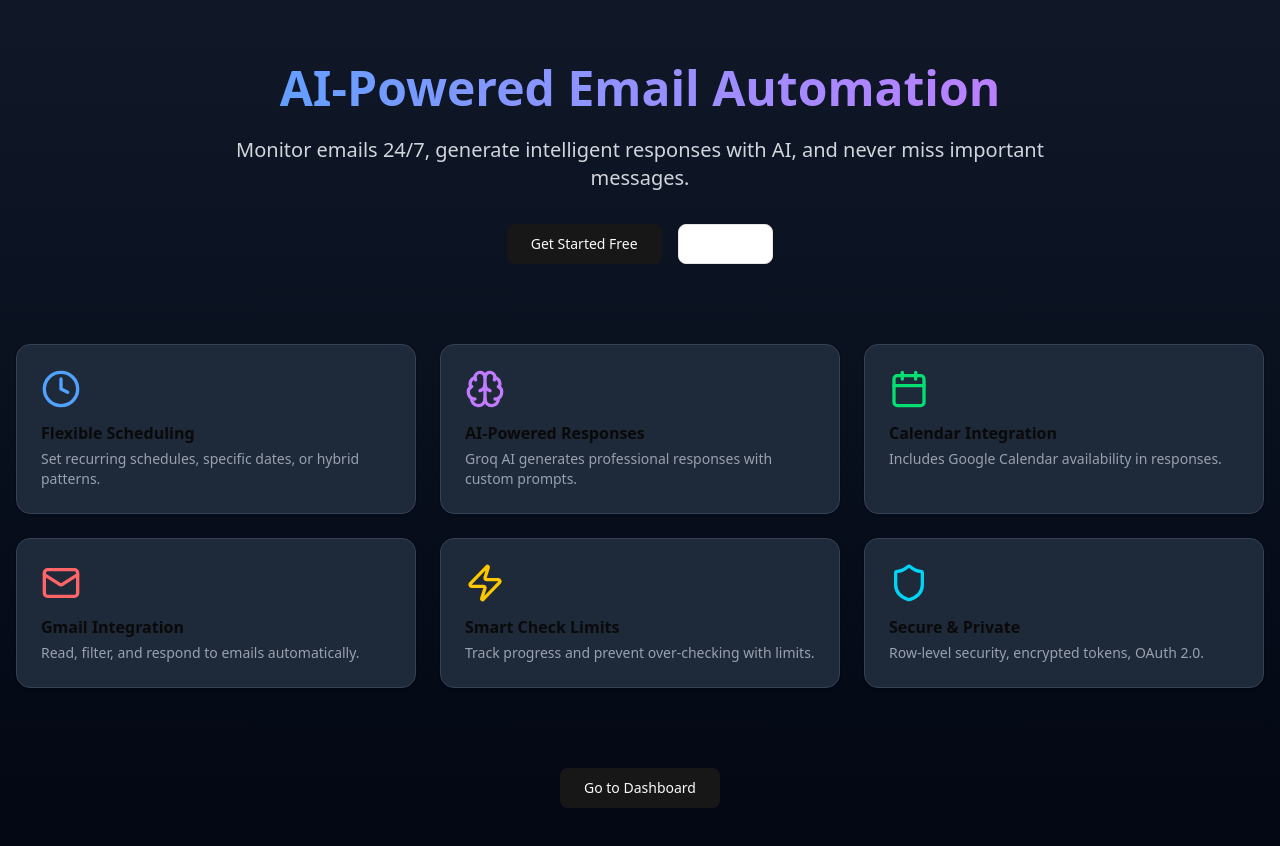
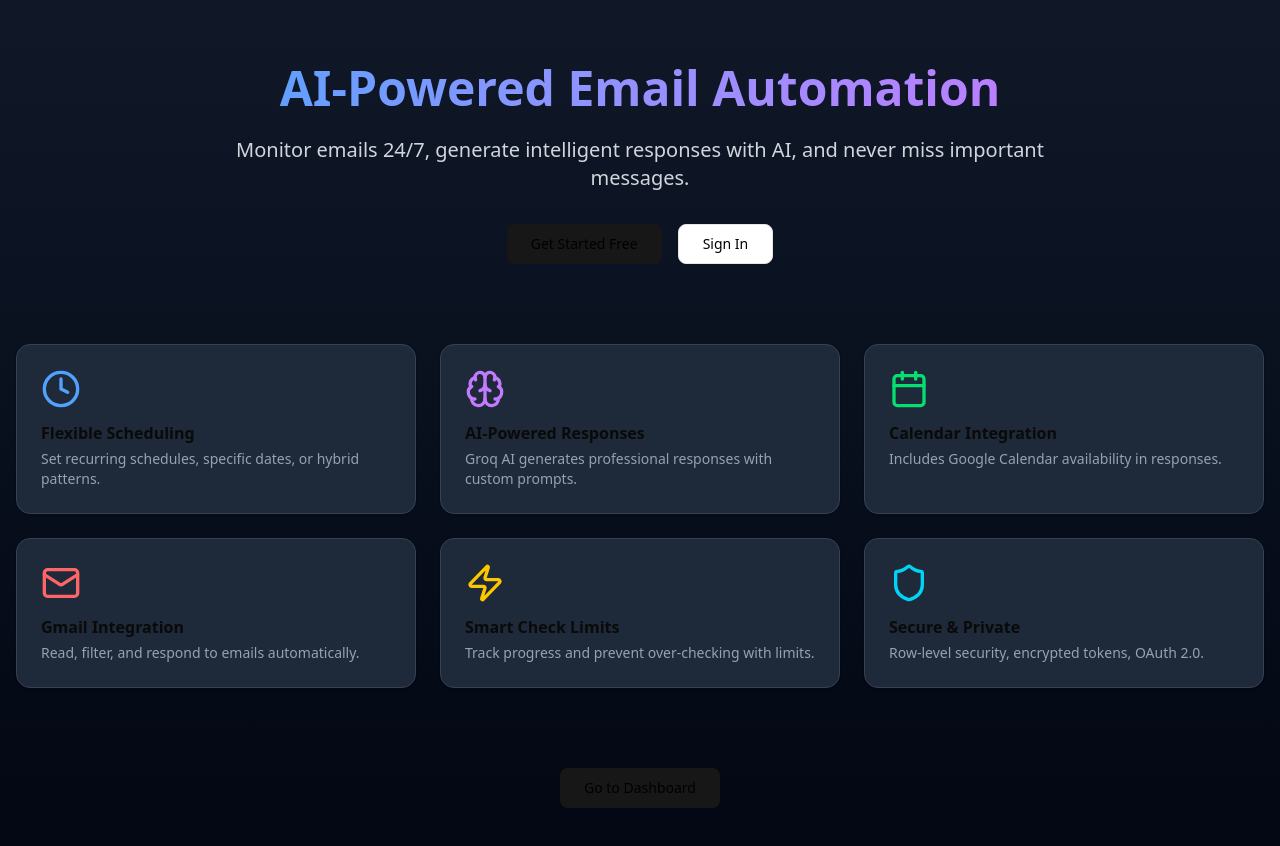
Before and after one commit to stino-x/email-automation-ai, a Next.js app: page / in a window 1280 px wide. Shown: the top 846 px of the page. Built offline with nearby package versions, Linux system fonts and the light colour scheme; no server answers.

Commit message:
fix: Update button styles for improved text visibility and consistency

```diff
--- a/components/ui/button.tsx
+++ b/components/ui/button.tsx
@@ -9,15 +9,15 @@ const buttonVariants = cva(
   {
     variants: {
       variant: {
-        default: "bg-primary text-primary-foreground hover:bg-primary/90",
+        default: "bg-primary text-black hover:bg-primary/90",
         destructive:
           "bg-destructive text-white hover:bg-destructive/90 focus-visible:ring-destructive/20 dark:focus-visible:ring-destructive/40 dark:bg-destructive/60",
         outline:
-          "border bg-background shadow-xs hover:bg-accent hover:text-accent-foreground dark:bg-input/30 dark:border-input dark:hover:bg-input/50",
+          "border bg-background text-black shadow-xs hover:bg-accent hover:text-black dark:bg-input/30 dark:border-input dark:hover:bg-input/50 dark:text-white dark:hover:text-white",
         secondary:
-          "bg-secondary text-secondary-foreground hover:bg-secondary/80",
+          "bg-secondary text-black hover:bg-secondary/80",
         ghost:
-          "hover:bg-accent hover:text-accent-foreground dark:hover:bg-accent/50",
+          "text-black hover:bg-accent hover:text-black dark:text-white dark:hover:bg-accent/50 dark:hover:text-white",
         link: "text-primary underline-offset-4 hover:underline",
       },
       size: {
```
